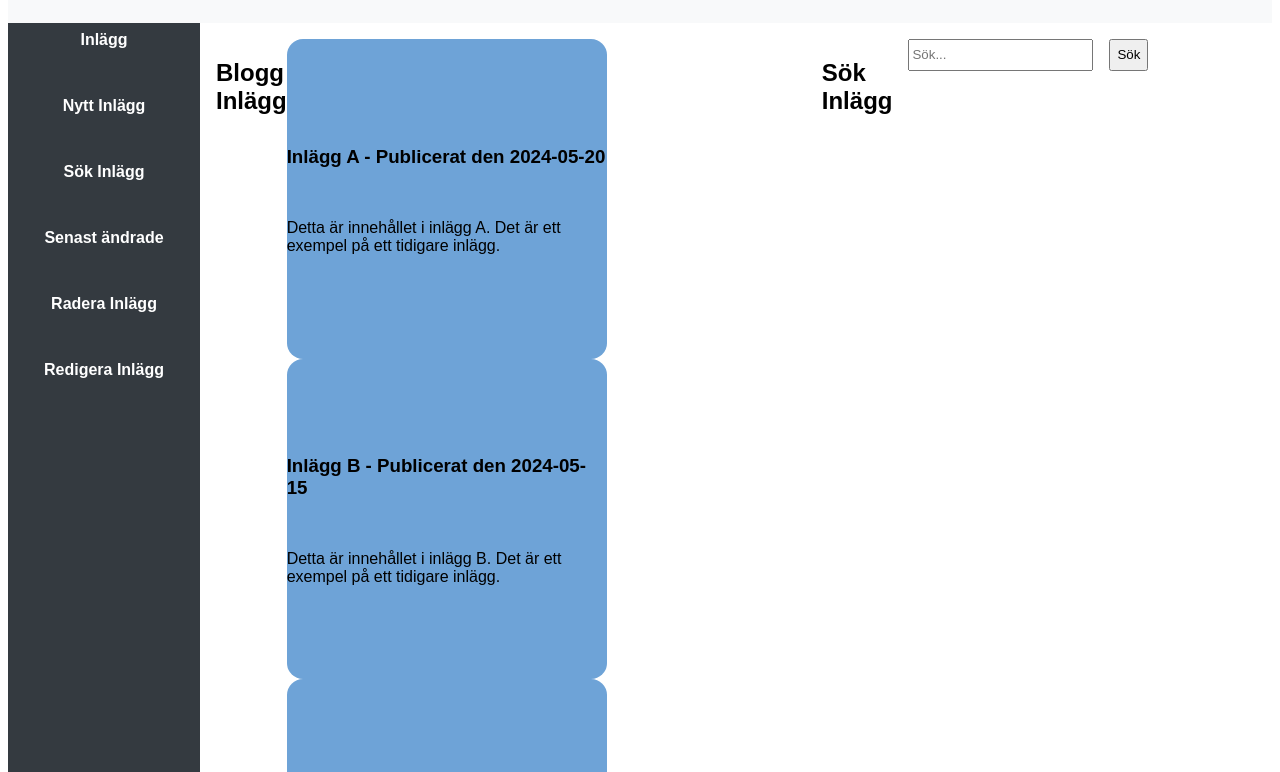
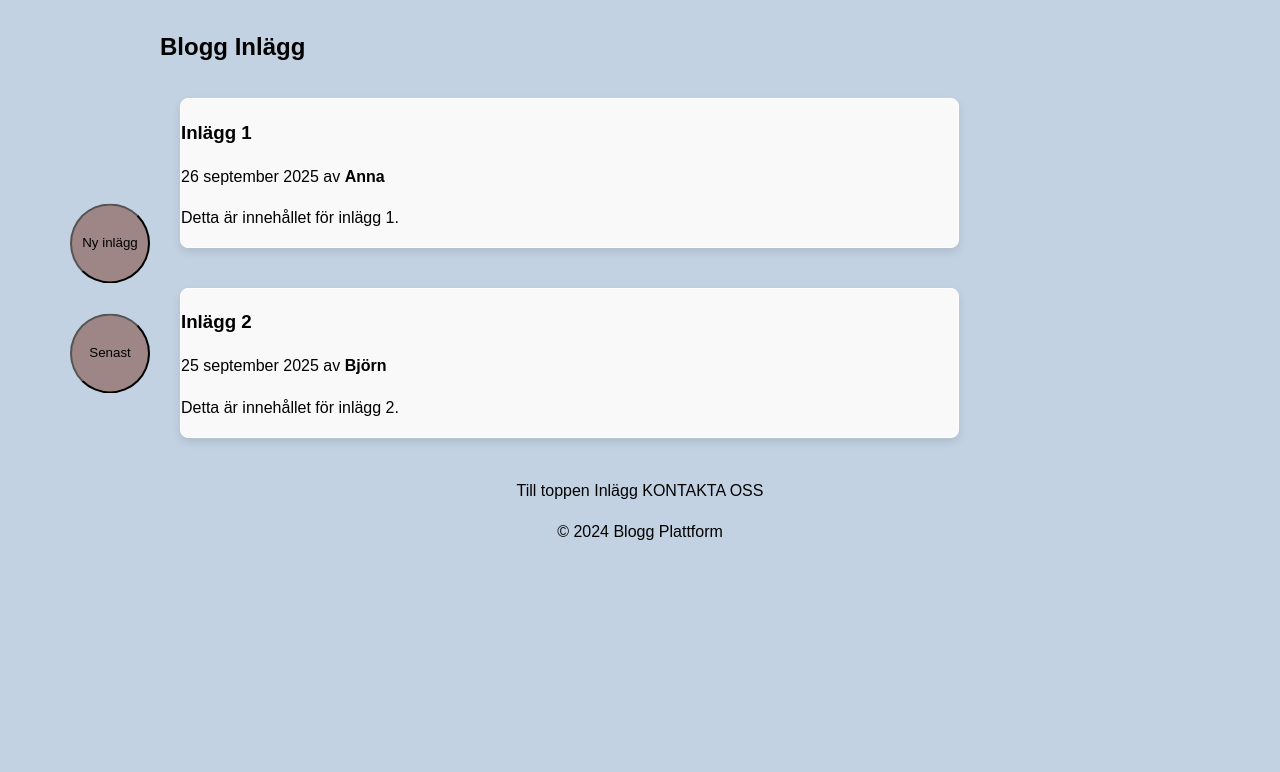
Before and after one commit to Shayaa63/Bloggplattform, a plain HTML site: page index.html in a window 1280 px wide. Shown: the part 97-869 px from the top of the page. After the commit the page ends 800 px from the top, so only its background shows below. Drawn offline with Linux system fonts and the light colour scheme.

Commit message:
fixat så man kan skapa inlägg

```diff
--- a/index.html
+++ b/index.html
@@ -3,111 +3,65 @@
 <head>
     <meta charset="UTF-8">
     <meta name="viewport" content="width=device-width, initial-scale=1.0">
-    <title>Blogg Plattform</title>
-    <script src="scripts.js" defer></script>
+    <title>Document</title>
     <link rel="stylesheet" href="styles.css">
-
+    <script src="scripts.js" defer ></script>
 </head>
 <body>
     <header>
         <h1> Blogg Plattform</h1>
     </header>
-    <main>
+    <main class="main-layout">
+        <!-- Vänster: Navigering -->
         <div class="sidebar">
-            <nav>
-                <a href="#posts">Inlägg</a>
-                <a href="#new-post">Nytt Inlägg</a>
-                <a href="#search-posts">Sök Inlägg</a>
-                <a href="#recent-edits-section">Senast ändrade</a>
-                <a href="#delete-post">Radera Inlägg</a>
-                <a href="#edit-post">Redigera Inlägg</a>
+            <nav class="nav-clicks">
+                <button id="skapa-ny-inlägg">Ny inlägg</button>
+                <button id="senast-publicerad-section">Senast</button>
             </nav>
         </div>
-        <div class="contents">
-            <section id="posts">
-                <h2>Blogg Inlägg</h2>
-                <div id="post-list"></div>
-            </section>
-            <section id="new-post" style="display:none;">
-                <h2>Skapa Nytt Inlägg</h2>
-                <form id="post-form">
-                    <input type="text" id="title" placeholder="Titel" required>
-                    <textarea id="content" placeholder="Innehåll" required></textarea>
-                    <input type="text" id="author" placeholder="Författare" required>
-                    <input type="date" id="date" required>
-                    <button type="submit">Publicera</button>
+
+        <!-- Mitten: Huvudinnehåll -->
+        <div class="blogg-innehåll">
+            <!-- en formulär för att kunna lägga till inlägg -->
+            <section id="ny-inlägg" style="display: none;">
+                <h2>Nytt Inlägg</h2>
+                <form id="ny-inlägg-form">
+                    <label for="title">Titel:</label>
+                    <input type="text" id="title" name="title" required>
+
+                    <label for="author">Författare:</label>
+                    <input type="text" id="author" name="author" required>
+
+                    <label for="content">Innehåll:</label>
+                    <textarea id="content" name="content" required></textarea>
+
+                    <button type="submit" id="publicera">Publicera</button>
                 </form>
             </section>
-             <section id="tidigareInlägg">
-                <div>
-                    <div id="tidigareInlägg-list">
-                        <ul>
-                           <li id="inläggA" class="inlägg">
-                            <h3>Inlägg A - Publicerat den 2024-05-20</h3>
-                            <p>
-                                Detta är innehållet i inlägg A. Det är ett exempel på ett tidigare inlägg.
-                            </p>
-                           </li>
-                           <li id="inläggB" class="inlägg">
-                            <h3>Inlägg B - Publicerat den 2024-05-15</h3>
-                            <p>Detta är innehållet i inlägg B. Det är ett exempel på ett tidigare inlägg.</p>
-                            </li>
-                           <li id="inläggC" class="inlägg">
-                            <h3>Inlägg C - Publicerat den 2024-05-10</h3>
-                            <p>Detta är innehållet i inlägg C. Det är ett exempel på ett tidigare inlägg.</p>
-                           </li>
-                        </ul>
-                    </div>
-                </div>
-            </section>
-        </div>
-        <div class="contents">
-            <section id="edit-post" style="display:none;">
-                <h2>Redigera Inlägg</h2>
-                <form id="edit-form">
-                    <input type="text" id="edit-title" placeholder="Titel" required>
-                    <textarea id="edit-content" placeholder="Innehåll" required></textarea>
-                    <button type="submit">Spara Ändringar</button>
-                    <button type="button" id="cancel-edit">Avbryt</button>
-                </form>
-            </section>
-        </div>
-        <div class="contents">
-            <section id="delete-post" style="display:none;">
-                <h2>Radera Inlägg</h2>
-                <p>Är du säker på att du vill radera detta inlägg?</p>
-                <button id="confirm-delete">Ja, radera</button>
-                <button id="cancel-delete">Avbryt</button>
-            </section>
-        </div>
-        <div class="contents">
-            <section id="search-posts">
-                <h2>Sök Inlägg</h2>
-                <input type="text" id="search-query" placeholder="Sök...">
-                <button id="search-button">Sök</button>
-                <div id="search-results"></div>
-            </section>
-        </div>
-        <div class="contents">
-            <section id="recent-edits-section" style="display:none;" >
-                <h2>Senast ändrade</h2>
-                <div id="recent-edits">
-                    <!-- Dynamiskt genererat innehåll för senast ändrade inlägg -->
-                    <div id="recent-edits-list">
-                        <ul>
-                           <li>Inlägg 1 - Ändrat den 2024-06-01</li>
-                           <li>Inlägg 2 - Ändrat den 2024-06-02</li>
-                           <li>Inlägg 3 - Ändrat den 2024-06-03</li>
-                        </ul>
-                    </div>
+            <section id="blogg-inlägg">
+                <!-- blogg inläggen  -->
+                <h2>Blogg Inlägg</h2>
+                <div id="tidigare-inläggen">
+                    <article class="inlägg">
+                        <h3>Inlägg 1</h3>
+                        <p><time datetime="2025-09-26">26 september 2025</time> av <strong>Anna</strong></p>
+                        <p>Detta är innehållet för inlägg 1.</p>
+                    </article>
+
+                    <article class="inlägg">
+                        <h3>Inlägg 2</h3>
+                        <p><time datetime="2025-09-25">25 september 2025</time> av <strong>Björn</strong></p>
+                        <p>Detta är innehållet för inlägg 2.</p>
+                    </article>
+                    <!-- JavaScript lägger till fler här -->
                 </div>
             </section>
         </div>
     </main>
     <footer>
-        <a href="#top">Till toppen</a>
-        <a href="#posts">Inlägg</a>
-        <a href="#kontakta-oss">KONTAKTA OSS</a>
+        <a id="till-toppen">Till toppen</a>
+        <a >Inlägg</a>
+        <a id="kontakta-oss">KONTAKTA OSS</a>
         <p>&copy; 2024 Blogg Plattform</p>
     </footer>
 </body>
--- a/scripts.js
+++ b/scripts.js
@@ -0,0 +1,36 @@
+const skapaNyInlägg = document.getElementById ("skapa-ny-inlägg");
+const nyInlägg = document.getElementById("ny-inlägg");
+const tidigareInläggen =document.getElementById("tidigare-inläggen")
+const nyInläggForm = document.getElementById("ny-inlägg-form")
+
+skapaNyInlägg.addEventListener("click", (e)=>{
+    nyInlägg.style.display = nyInlägg.style.display === "none" ? "block": "none";
+});
+
+const publicera = document.getElementById("publicera")
+
+publicera.addEventListener("click", (e)=>{
+    // Hämta värden från formuläret
+    const title = document.getElementById("title").value;
+    const author = document.getElementById("author").value;
+    const content = document.getElementById("content").value;
+
+    // Skapa nytt <article>
+    const nyArticle = document.createElement("article")
+    nyArticle.classList.add("inlägg")
+
+    // Lägg till värdet i den nya articlen
+    nyArticle.innerHTML = `
+      <h3>${title}</h3>
+      <p>
+        <time datetime="${new Date().toISOString().split("T")[0]}">${new Date().toLocaleDateString("sv-SE")}</time>
+        av <strong>${author}</strong>
+      </p>
+      <p>${content.replace(/\n/g,"<br>")}</p>`;
+    nyInlägg.style.display = "none";
+
+    // Lägg till i DOM
+    tidigareInläggen.prepend(nyArticle); // lägger överst
+    nyInläggForm.reset(); // tömmer formuläret
+
+})
--- a/styles.css
+++ b/styles.css
@@ -1,86 +1,113 @@
-html{
-    font-family: Arial, sans-serif;
+/* Basstruktur */
+body {
+  font-family: 'Arial', sans-serif;
+  font-size: 16px;
+  line-height: 1.6;
   margin: 0;
   padding: 0;
-    box-sizing: border-box;
+  background-color: #c2d2e2;
+  color: #000000;
+  height: 100%;
+  display: flex;
+  flex-direction: column;
 }
 
-main{
-    position: relative;
-    left: auto;
-    display: flex;
-    flex: 1;
+/* Rubriker */
+h1, h2, h3 {
+  font-weight: bold;
+  margin-bottom: 0.5em;
 }
 
-header, footer {
-    background-color: #f8f9fa;
-    padding: 1rem;
+header{
+  padding: 2px 0;
+  margin-bottom: 2px;
   text-align: center;
 }
 
-nav {
-    height: 100%;
+.main-layout {
+  flex:1;
+  display: flex;
+  flex-direction: row;
+  height: 100vh;
+}
+
+.sidebar {
   display: flex;
   flex-direction: column;
-    position: relative;
-    align-items: center;
-    gap: 2rem;
-    background-color: #343a40;
-    color: white;
-    width: 12rem;
+  width: 150px;
+}
+.sidebar nav {
+  display: flex;
+  flex-direction: column;
+  gap: 30px;
+  margin-left: 50px;
+  padding: 20px;
+  position: sticky;
+  top: 35%;
 }
 
-nav a {
-    color: white;
-    text-decoration: none;
-    font-weight: bold;
-    padding: 0.5rem 1rem;
-    border-radius: 0.5rem;
-    position: relative;
+#skapa-ny-inlägg, #senast-publicerad-section {
+  width: 80px;
+  height: 80px;
+  border-radius: 50%;
+  background-color: #9e8686;
+  display: flex;
+  justify-content: center;
+  align-items: center;
 }
 
-#recent-edits-section {
+.blogg-innehåll{
   flex: 1;
-    padding: 1rem;
-    height: 90rem;
   display: flex;
   flex-direction: column;
-    gap: 2rem;
-    background-color: #343a40;
-    color: white;
-    width: 200px;
 }
 
-.contents {
-    padding: 1rem;
-    width: 100%;
+#ny-inlägg-form{
   display: flex;
-    justify-content: center;
+  flex-direction: column;
 }
 
-ul{
-    list-style: none;
-    padding: 0;
-    margin: 0;
+#tidigare-inläggen{
+  display: flex;
+  flex-direction: column;
 }
-.inlägg {
-    position: relative;
-    min-width: 20rem;
-    min-height: 20rem;
+#blogg-inlägg{
   display: flex;
   flex-direction: column;
   justify-content: center;
-    width: 100%;
-    gap: 1rem;
-    border-radius: 1rem;
-    background-color: #6ea3d7;
+  height: 100%;
+  padding: 10px;
+}
+.inlägg{
+  background: #f9f9f9;
+  border: 1px solid #ffffff;
+  border-radius: 8px;
+  box-shadow: 0 4px 8px rgba(0,0,0,0.1);
+  width: 70%;
+  margin:20px;
 }
 
-#search-posts {
-    position: relative;
-    display: flex;
-    justify-content: flex-end;
-    gap: 1rem;
-    width: auto;
-    height: 2rem;
+footer{
+  text-align: center;
+  padding: 10px;
 }
+
+
+
+/*
+@media (max-width: 768px) {
+  .main-layout {
+    flex-direction: column;
+  }
+
+  .sidebar {
+    width: 100%;
+    flex-direction: row;
+    justify-content: space-around;
+    height: auto;
+  }
+
+  #inlägg1, #inlägg2 {
+    width: 90%;
+  }
+} */
```
Lines whose indentation alone changed are shown as unchanged.
